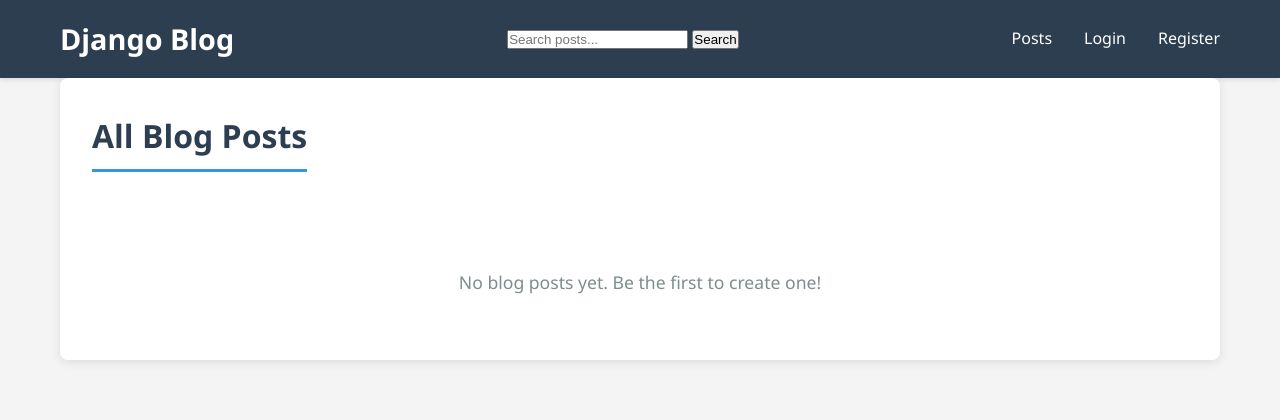
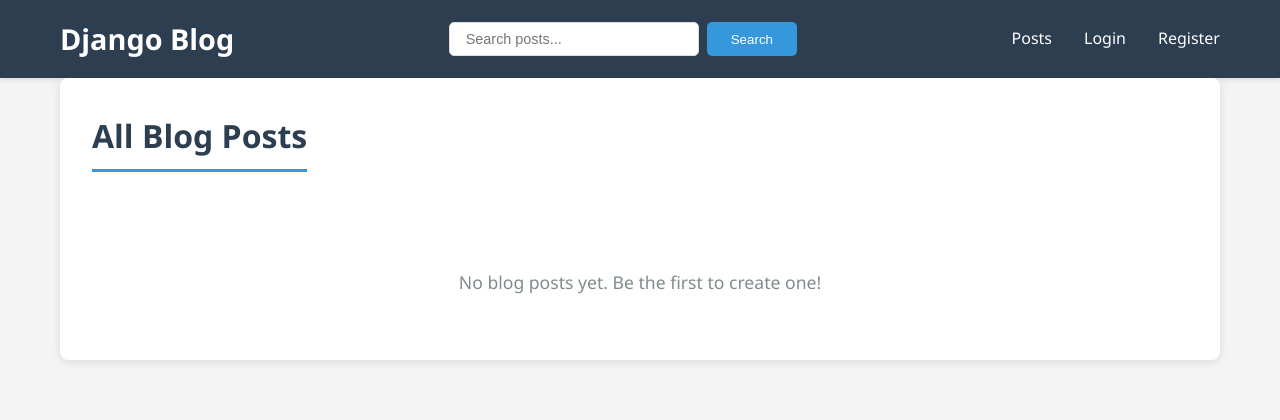
Before and after one commit to E-d-d-i-e-A/Alx_DjangoLearnLab, a Django app: page /posts/ in a window 1280 px wide. Shown: the top 420 px of the page. Run offline with Django 4.2, Linux system fonts and the light colour scheme; data that the repository does not hold is empty.

Commit message:
Update style.css

```diff
--- a/django_blog/blog/static/blog/css/style.css
+++ b/django_blog/blog/static/blog/css/style.css
@@ -591,3 +591,78 @@ footer {
     padding: 2rem;
     font-style: italic;
 }
+/* Search Bar Styles */
+.search-form {
+    display: flex;
+    gap: 0.5rem;
+    margin: 0 2rem;
+}
+
+.search-input {
+    padding: 0.5rem 1rem;
+    border: 1px solid #ddd;
+    border-radius: 5px;
+    min-width: 250px;
+    font-size: 0.9rem;
+}
+
+.search-btn {
+    padding: 0.5rem 1.5rem;
+    background-color: #3498db;
+    color: white;
+    border: none;
+    border-radius: 5px;
+    cursor: pointer;
+    font-weight: 500;
+    transition: background-color 0.3s;
+}
+
+.search-btn:hover {
+    background-color: #2980b9;
+}
+
+/* Tag Styles */
+.post-tags {
+    margin: 1rem 0;
+    padding: 1rem;
+    background: #f8f9fa;
+    border-radius: 5px;
+}
+
+.tag-badge {
+    display: inline-block;
+    background-color: #3498db;
+    color: white;
+    padding: 0.3rem 0.8rem;
+    margin: 0.2rem;
+    border-radius: 15px;
+    text-decoration: none;
+    font-size: 0.875rem;
+    transition: background-color 0.3s;
+}
+
+.tag-badge:hover {
+    background-color: #2980b9;
+}
+
+.tag-badge-small {
+    display: inline-block;
+    background-color: #ecf0f1;
+    color: #2c3e50;
+    padding: 0.2rem 0.6rem;
+    margin: 0.2rem;
+    border-radius: 12px;
+    text-decoration: none;
+    font-size: 0.75rem;
+    transition: background-color 0.3s;
+}
+
+.tag-badge-small:hover {
+    background-color: #bdc3c7;
+}
+
+.tag-badge-large {
+    display: inline-block;
+    background-color: #3498db;
+    color: white;
+    padding: 0.
```
